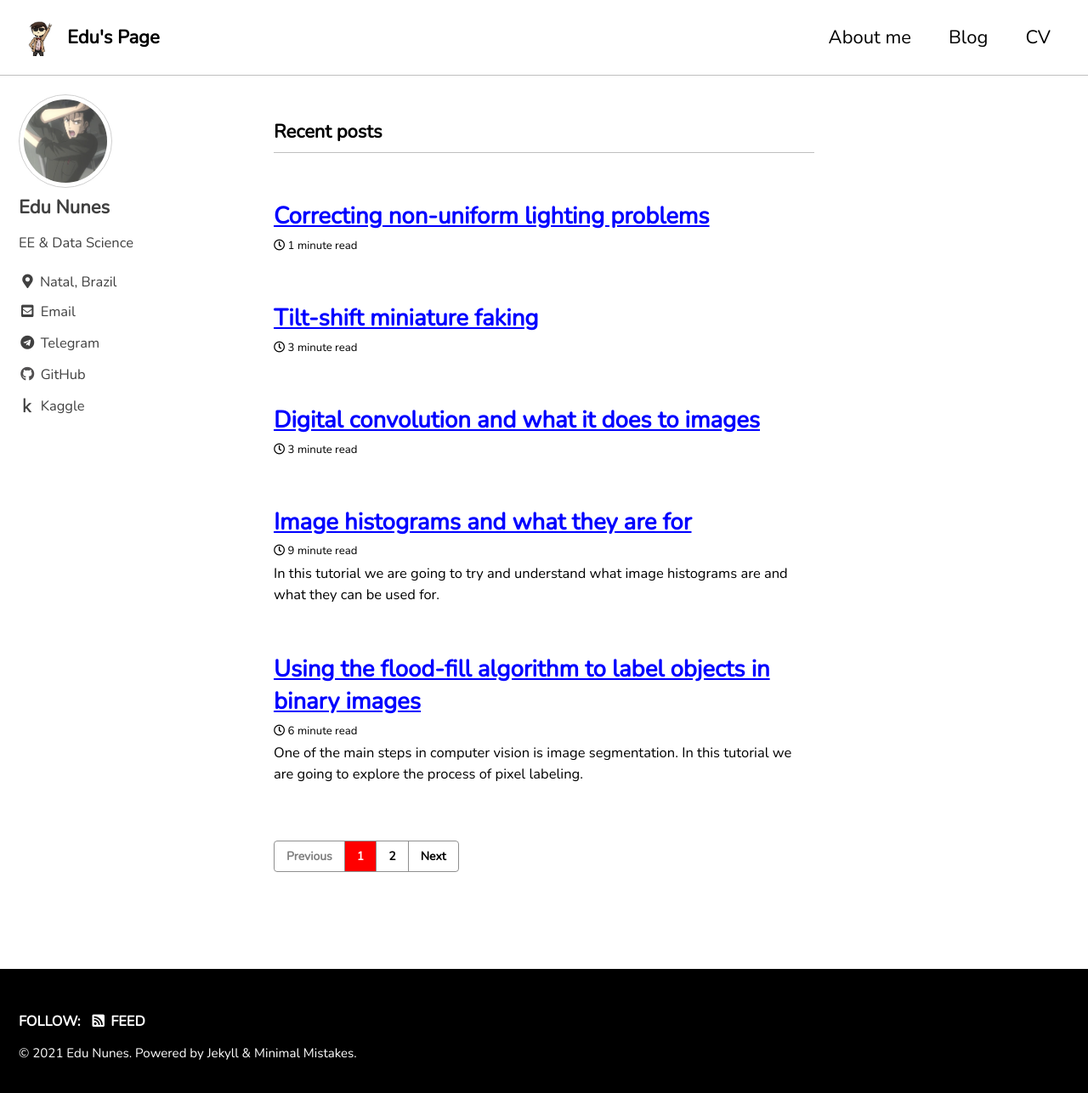
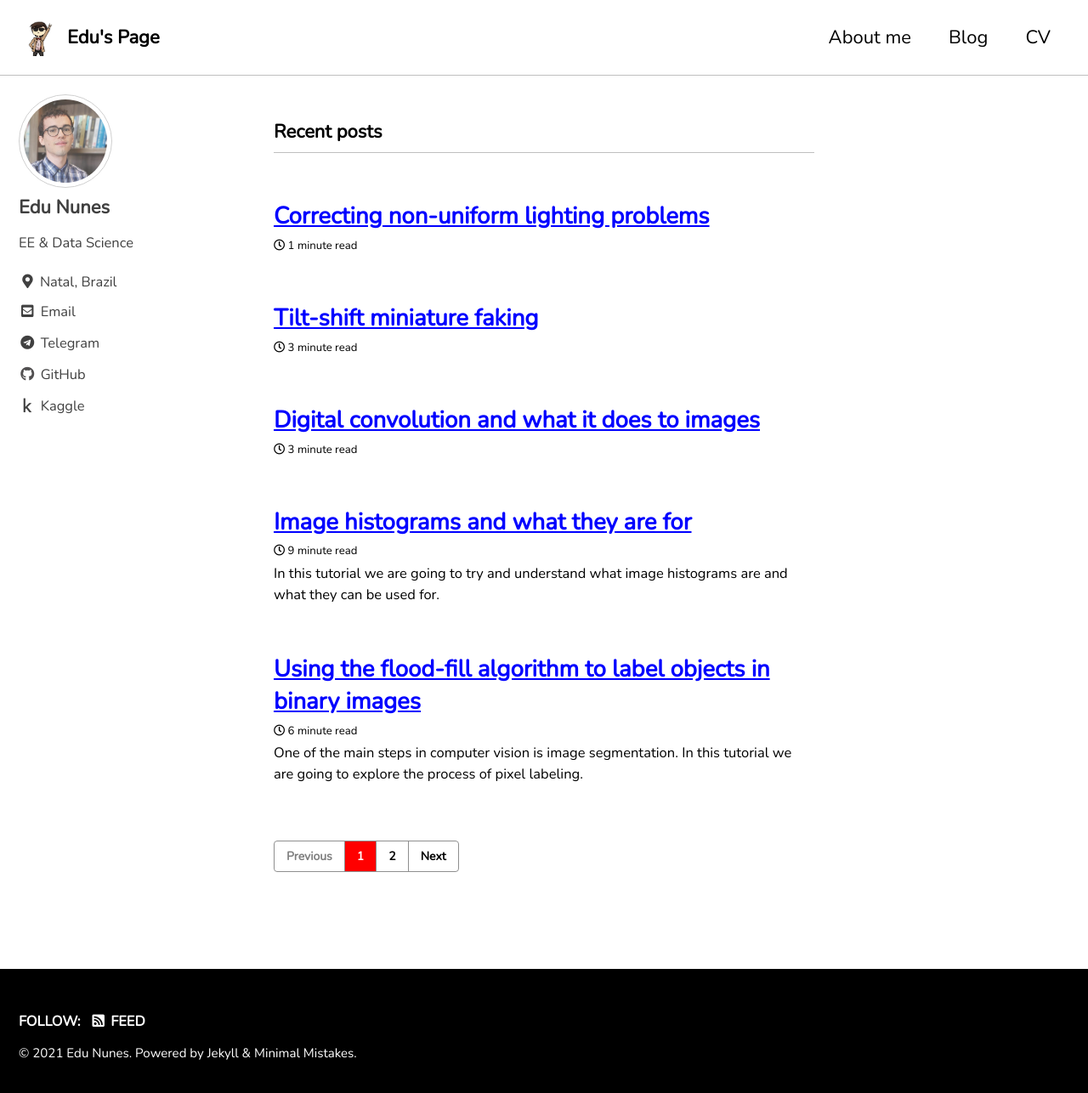
Before and after one commit to dioph/dioph.github.io, a Jekyll site: the page built from index.html, in a window 1280 px wide and 1294 px high. Shown: the top 1286 px of the window at 85% size. Built offline with Jekyll 4.4.1, drawn with Linux system fonts in a browser that asks for light colours; cached includes are drawn as plain includes; the list of posts is cut into pages by our own code.

Commit message:
new avatar picture

```diff
--- a/_config.yml
+++ b/_config.yml
@@ -69,7 +69,7 @@ naver_site_verification  :
 # Site Author
 author:
   name             : "Edu Nunes"
-  avatar           : "/assets/images/okarin.jpg"
+  avatar           : "/assets/images/me.jpg"
   bio              : "EE & Data Science"
   location         : "Natal, Brazil"
   email            : dioph@pm.me
```
Also changed, not shown: assets/images/me.jpg (added).
